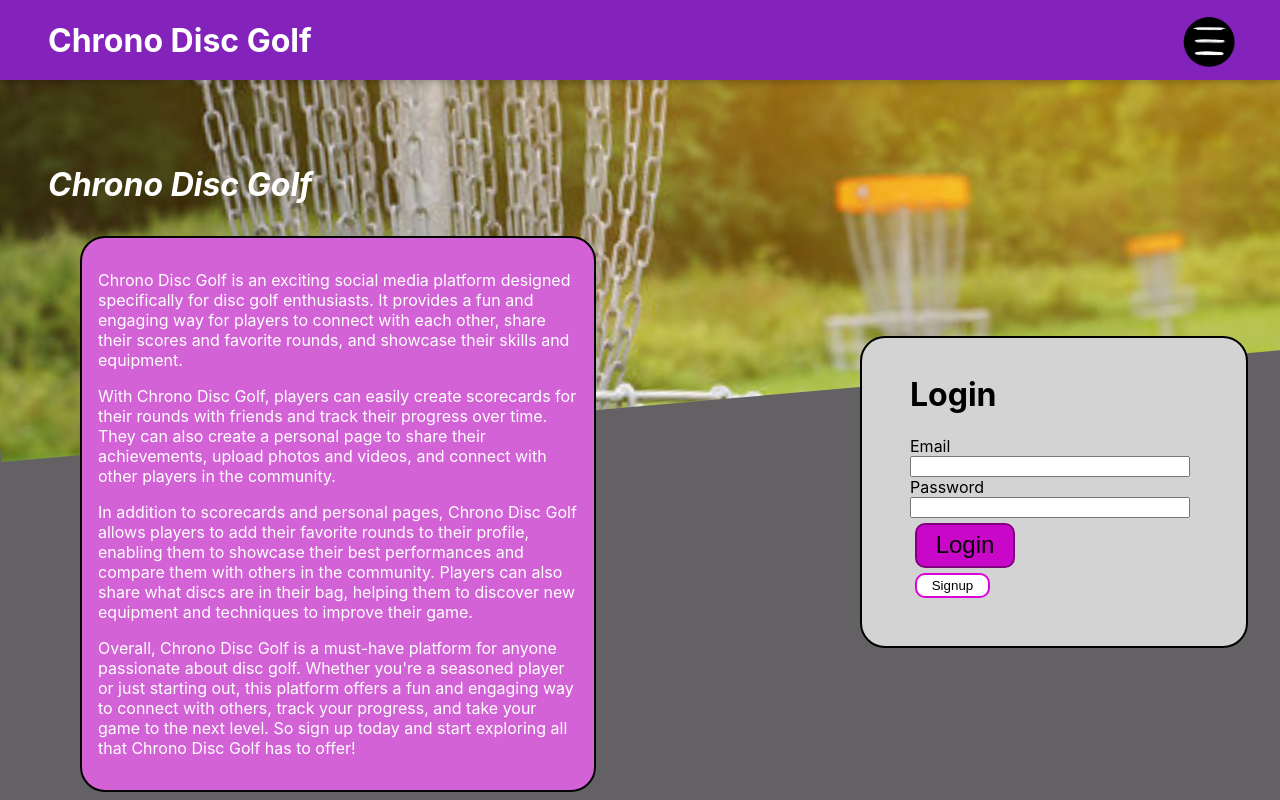
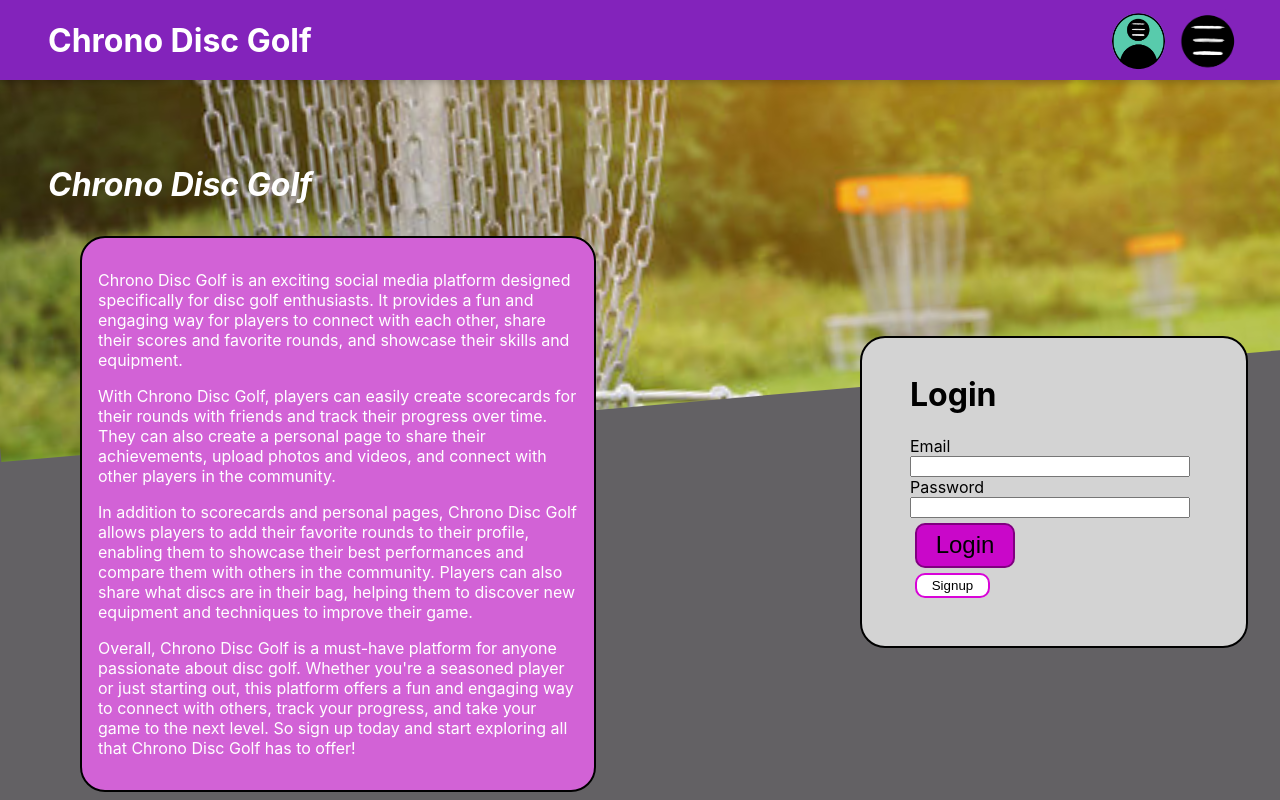
Before and after one commit to NicholasCorcoran/DiscGolf, a React (Create React App) app: page / in a window 1280 px wide. Shown: the top 800 px of the page. Built offline with nearby package versions, Linux system fonts and the light colour scheme.

Commit message:
header changes
Added place holder for profile images

```diff
--- a/src/components/Signup/Signup.tsx
+++ b/src/components/Signup/Signup.tsx
@@ -11,6 +11,7 @@ import { auth } from "../../firebaseSetup";
 import { AuthDataFormat } from "../../models/authDataFormat";
 import { updateProfile } from "firebase/auth";
 import { Card } from "../UI/Cards/Card";
+import profilePic from "../../assets/playerIcon.jpg";
 
 export const Signup: React.FC = () => {
   const authc = auth;
--- a/src/components/UI/Header/Header.module.css
+++ b/src/components/UI/Header/Header.module.css
@@ -19,11 +19,17 @@
   transform: translateX(3rem);
 }
 
-.header img {
+.image {
   position: relative;
-  transform: translateY(0.5rem) translateX(-2rem);
+  transform: translateY(0.6rem) translateX(-2rem);
   border-radius: 100%;
-  width: 5rem;
+  width: 5.2rem;
+}
+.image2 {
+  position: relative;
+  transform: translateY(-0.8rem) translateX(-2rem);
+  border-radius: 100%;
+  width: 3.3rem;
 }
 
 .main-image {
--- a/src/components/UI/Header/Header.tsx
+++ b/src/components/UI/Header/Header.tsx
@@ -2,13 +2,25 @@ import React from "react";
 import classes from "./Header.module.css";
 import frolfImage from "../../../assets/disc-golf-basket.jpg";
 import burgerMenu from "../../../assets/hamburger-menu.png";
+import profileImg from "../../../assets/playerIcon.jpg";
 
 export const Header = () => {
   return (
     <>
       <header className={classes.header}>
         <h1>Chrono Disc Golf</h1>
-        <img src={burgerMenu} alt="hamburger Menu icon" />
+        <div>
+          <img
+            className={classes.image2}
+            src={profileImg}
+            alt="profile holder"
+          />
+          <img
+            className={classes.image}
+            src={burgerMenu}
+            alt="hamburger Menu icon"
+          />
+        </div>
       </header>
 
       <div className={classes["main-image"]}>
```
Also changed, not shown: src/assets/playerIcon.jpg (added).
